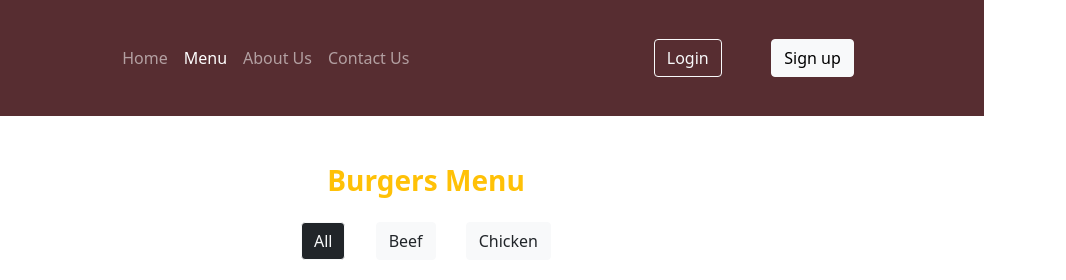
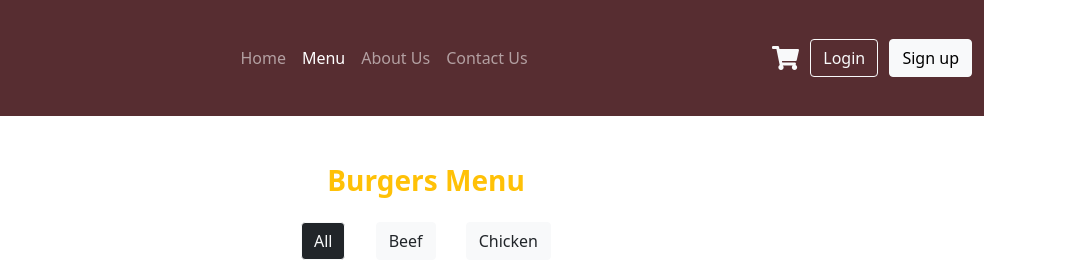
Before and after one commit to mahmoodhussam/MrBeast, a plain HTML site: page menu.html in a window 1280 px wide. Shown: the top 280 px of the page, 214-1280 px from the left. Drawn offline with nearby package versions, Linux system fonts and the light colour scheme.

Commit message:
Add Cart Icon to the header

```diff
--- a/menu.html
+++ b/menu.html
@@ -65,9 +65,12 @@
               </li>
             </ul>
             <div
-              class="mx-auto  d-flex justify-content-between flex-column flex-lg-row align-items-center"
+              class=" d-flex justify-content-between flex-column flex-lg-row align-items-center fs-4"
               style="width: 200px"
             >
+              <a href="#" class="text-light">
+                <i class="fas fa-shopping-cart"></i>
+              </a>
               <button class="mb-2 mb-lg-0 btn btn-outline-light" type="button">
                 Login
               </button>
```
Also changed, not shown: about-us.html (+4 -1 lines), contactus.html (+3 -0 lines).
